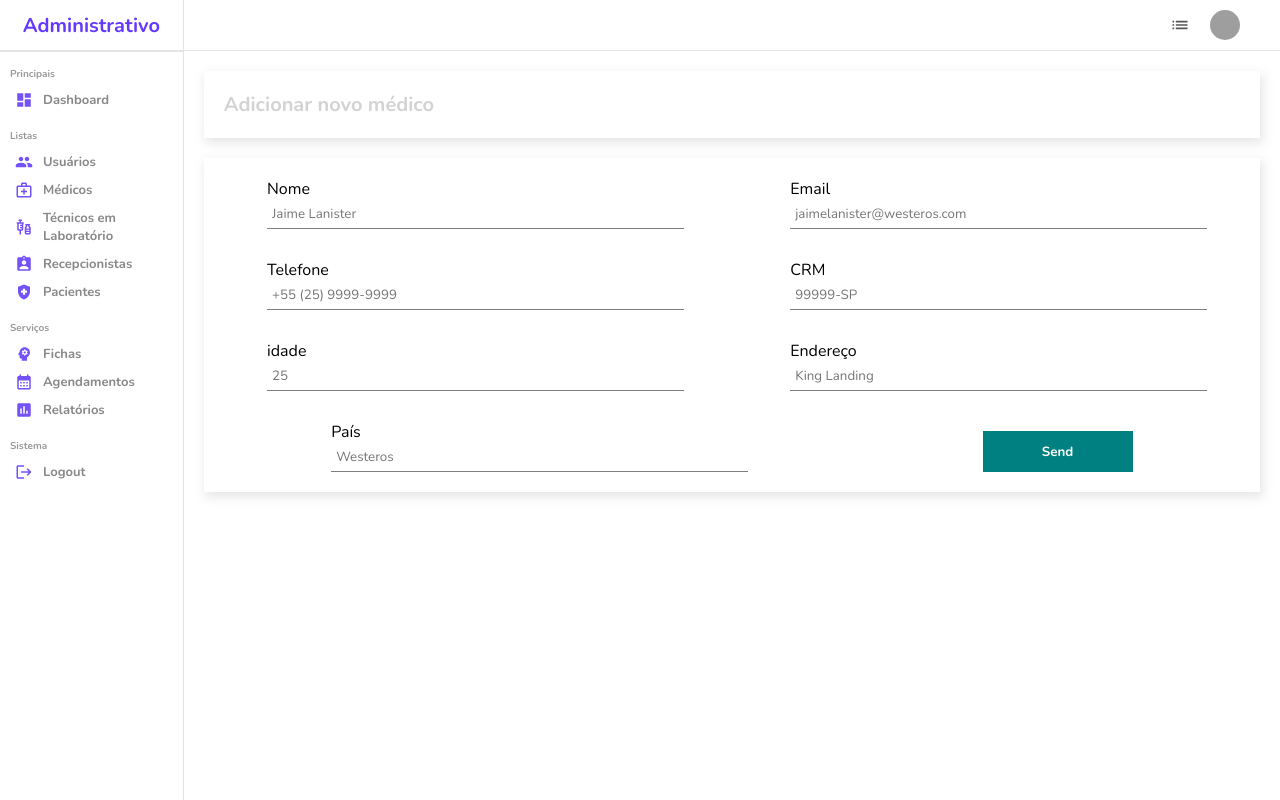
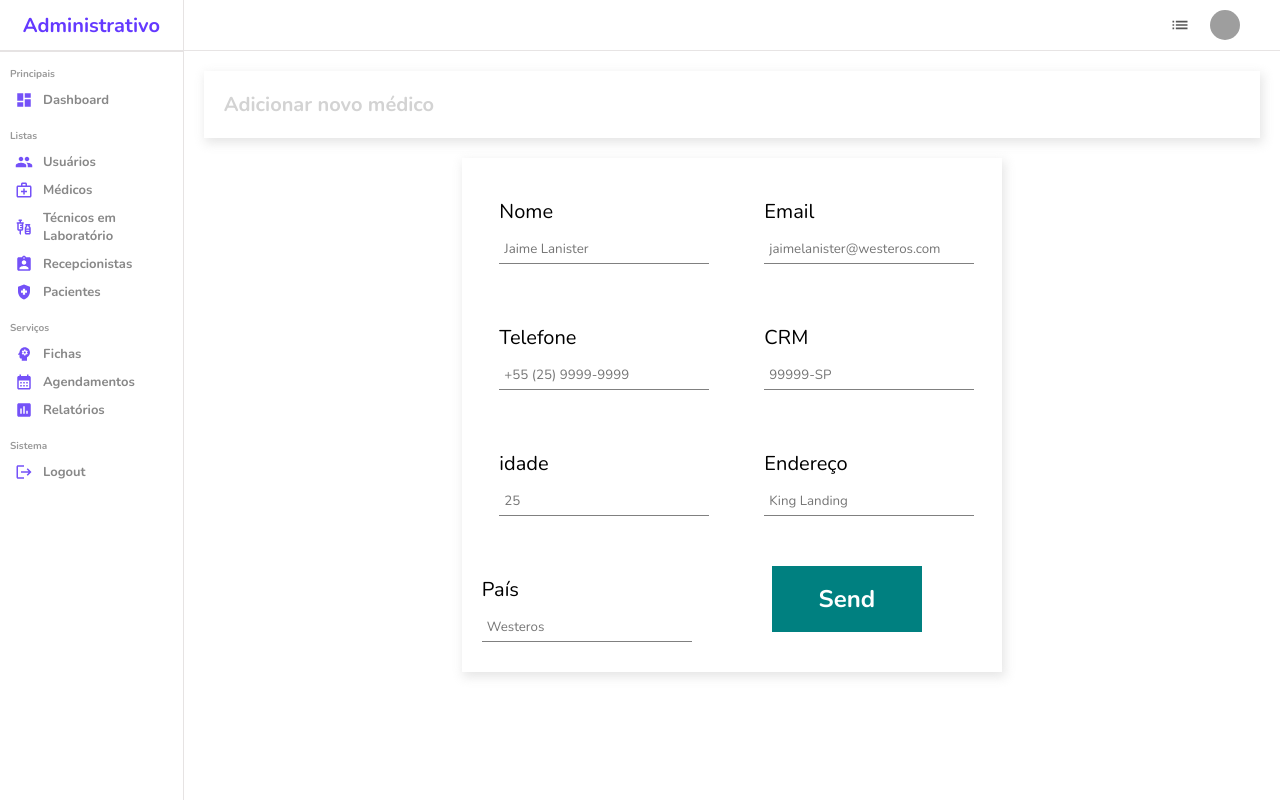
Before and after one commit to FSantosx/clinic-node, a React (Create React App) app in the folder app/ui/: page /doctors/new in a window 1280 px wide. Built offline with nearby package versions, Linux system fonts and the light colour scheme; grey boxes are pictures that could not be loaded.

Commit message:
new schedule form

```diff
--- a/app/ui/src/formSource.js
+++ b/app/ui/src/formSource.js
@@ -49,7 +49,7 @@
 
 export const schedulesInputs = [
     { id: 1, label: "Data", type: "date", placeholder: "jaimelanister@westeros.com" },
-    { id: 2, label: "Telefone", type: "text", placeholder: "+55 (25) 9999-9999" },
+    { id: 2, label: "Telefone", type: "tel", placeholder: "+55 (25) 9999-9999" },
 ]
 
 export const loginInputs = [
--- a/app/ui/src/pages/newSchedule/NewSchedule.jsx
+++ b/app/ui/src/pages/newSchedule/NewSchedule.jsx
@@ -1,4 +1,5 @@
 import '../new/new.scss'
+import './newSchedule.scss'
 import { useState } from 'react'
 import { Sidebar } from "../../components/sidebar/Sidebar"
 import { Navbar } from "../../components/navbar/Navbar"
@@ -14,8 +15,9 @@
                 <div className="top">
                     <h1>{title}</h1>
                 </div>
+                <form>
                     <div className="bottom">
-                    <div className="left">
+                        <div className="formInput">
                             <label>Paciente</label>
                             <select name="paciente" id="paciente">
                                 <option value="Teste1">Teste1</option>
@@ -28,8 +30,6 @@
                                 <option value="Teste2">remarcado</option>
                             </select>
                         </div>
-                    <div className="right">
-                        <form>
                         {inputs.map((input) => {
                             return (
                                 <div className="formInput" key={input.id}>
@@ -38,10 +38,9 @@
                                 </div>
                             )
                         })}
-                            <button>Send</button>
+                        <button>Salvar Agendamento</button>
+                    </div>
                 </form>
-                    </div>
-                </div>
             </div>
         </div>
     )
--- /dev/null
+++ b/app/ui/src/pages/newSchedule/newSchedule.scss
@@ -0,0 +1,54 @@
+.new {
+
+    .bottom {
+        display: block !important;
+        width: 500px;
+        margin: 20px auto !important;
+    }
+
+    input {
+        margin: 10px 0;
+        width: 100%;
+        padding: 5px;
+        border: none;
+        border-bottom: 1px solid gray;
+    }
+
+    select, option {
+        width: 100%;
+        margin: 10px 0;
+        left: 0;
+        padding: 8px;
+        font-weight: bold;
+        color: lightseagreen;
+
+    }
+
+    label {
+        align-items: center;
+        gap: 10px;
+
+        .icon {
+            cursor: pointer;
+        }
+        display: block;
+        left: 0;
+        font-size: 20px;
+        margin: 20px 0 0 0;
+
+    }
+
+    button {
+        width: auto;
+        padding: 10px 20px ;
+        border: none;
+        background-color: teal;
+        color: white;
+        font-weight: 300;
+        font-size: 24px;
+        cursor: pointer;
+        margin:20px auto;
+        display: block;
+    }
+
+}
```
Lines whose indentation alone changed are shown as unchanged.
